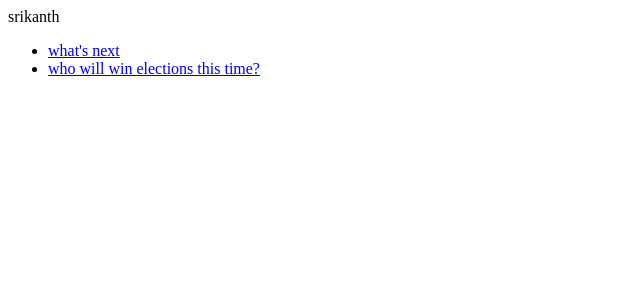
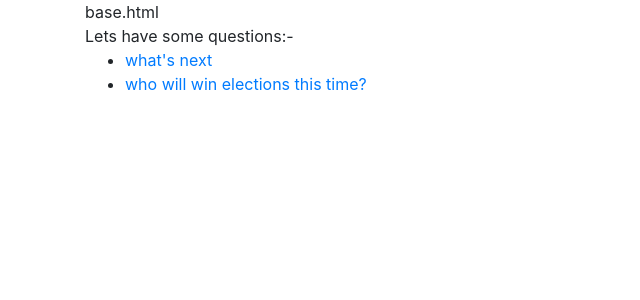
Before and after one commit to Srikanth-SM/Python-Django, a Django app: page /polls/ in a window 1280 px wide. Shown: the top 300 px of the page, without its empty margins (0-640 px from the left). Run offline with Django 3.2, Linux system fonts and the light colour scheme; data comes from the database, SQL or seed files in the repository; both versions use the stored data as it was after the commit; some libraries are stand-ins or nearby versions.

Commit message:
implemented inheritance for templates

```diff
--- /dev/null
+++ b/templates/polls/base.html
@@ -0,0 +1,10 @@
+<html>
+<link rel="stylesheet" href="https://stackpath.bootstrapcdn.com/bootstrap/4.1.3/css/bootstrap.min.css" integrity="sha384-MCw98/SFnGE8fJT3GXwEOngsV7Zt27NXFoaoApmYm81iuXoPkFOJwJ8ERdknLPMO" crossorigin="anonymous">
+<div class='container'>
+    base.html
+    <div>
+        {% block body_block %}
+        {% endblock %}
+    </div>
+</div>
+</html>
--- a/templates/polls/details.html
+++ b/templates/polls/details.html
@@ -1,3 +1,6 @@
+
+{% extends "polls/base.html" %}
+{% block body_block %}
     <div>
         {{question.question_text}}
         {% if error_message %} <p> <strong> {{error_message}} </strong></p>
@@ -19,3 +22,4 @@
     </form>
 
     </div>
+{% endblock %}
--- a/templates/polls/index.html
+++ b/templates/polls/index.html
@@ -1,4 +1,6 @@
-srikanth
+{% extends "polls/base.html" %}
+{% block body_block %}
+Lets have some questions:-
 {{name}}
 
 {% if questions_list %}
@@ -10,3 +12,4 @@ srikanth
 {% else %}
     <p>No polls are available.</p>
 {% endif %}
+{% endblock %}
```
Also changed, not shown: templates/polls/results.html (+5 -2 lines), db.sqlite3. Lines whose indentation alone changed are shown as unchanged.
